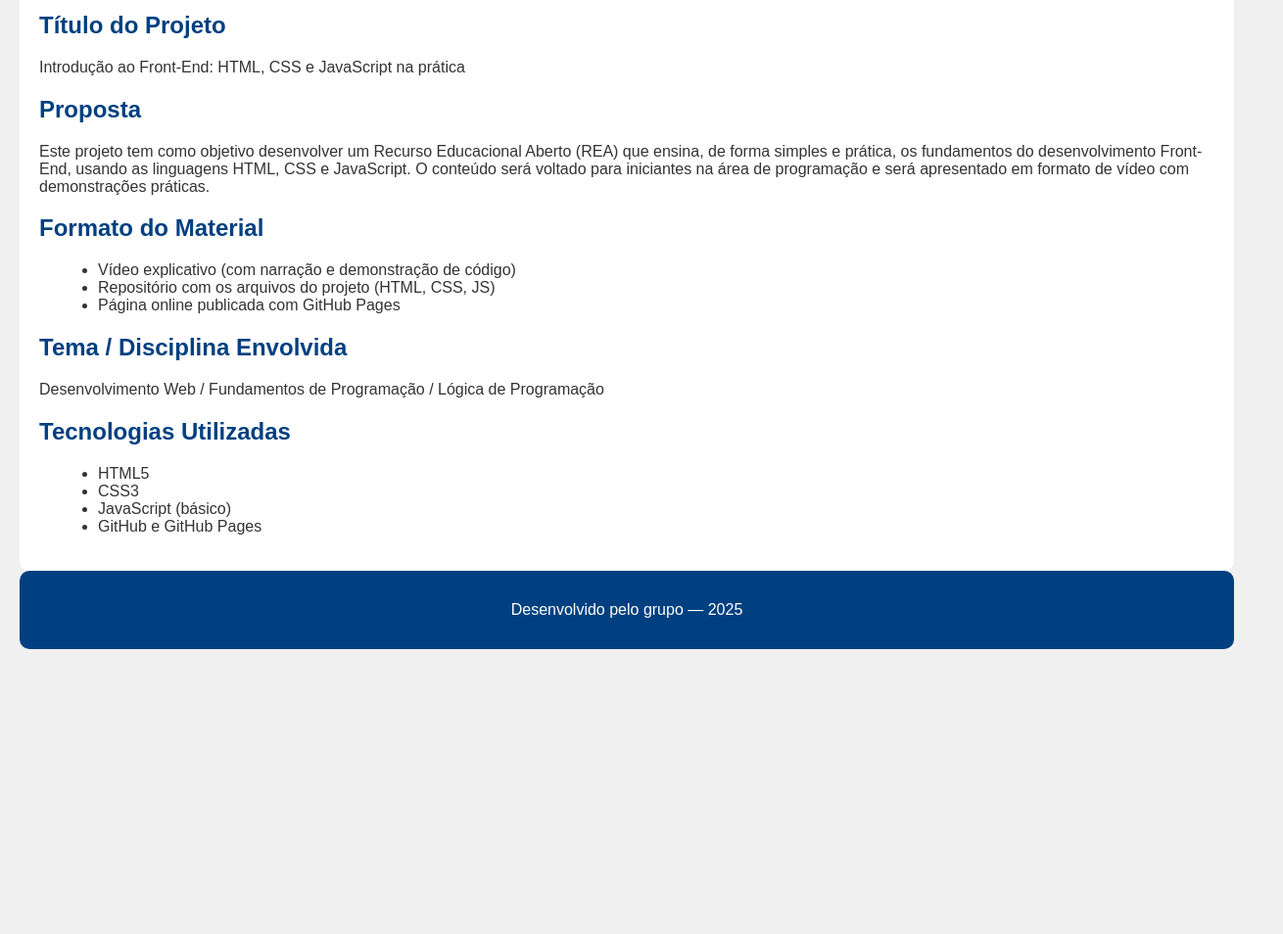
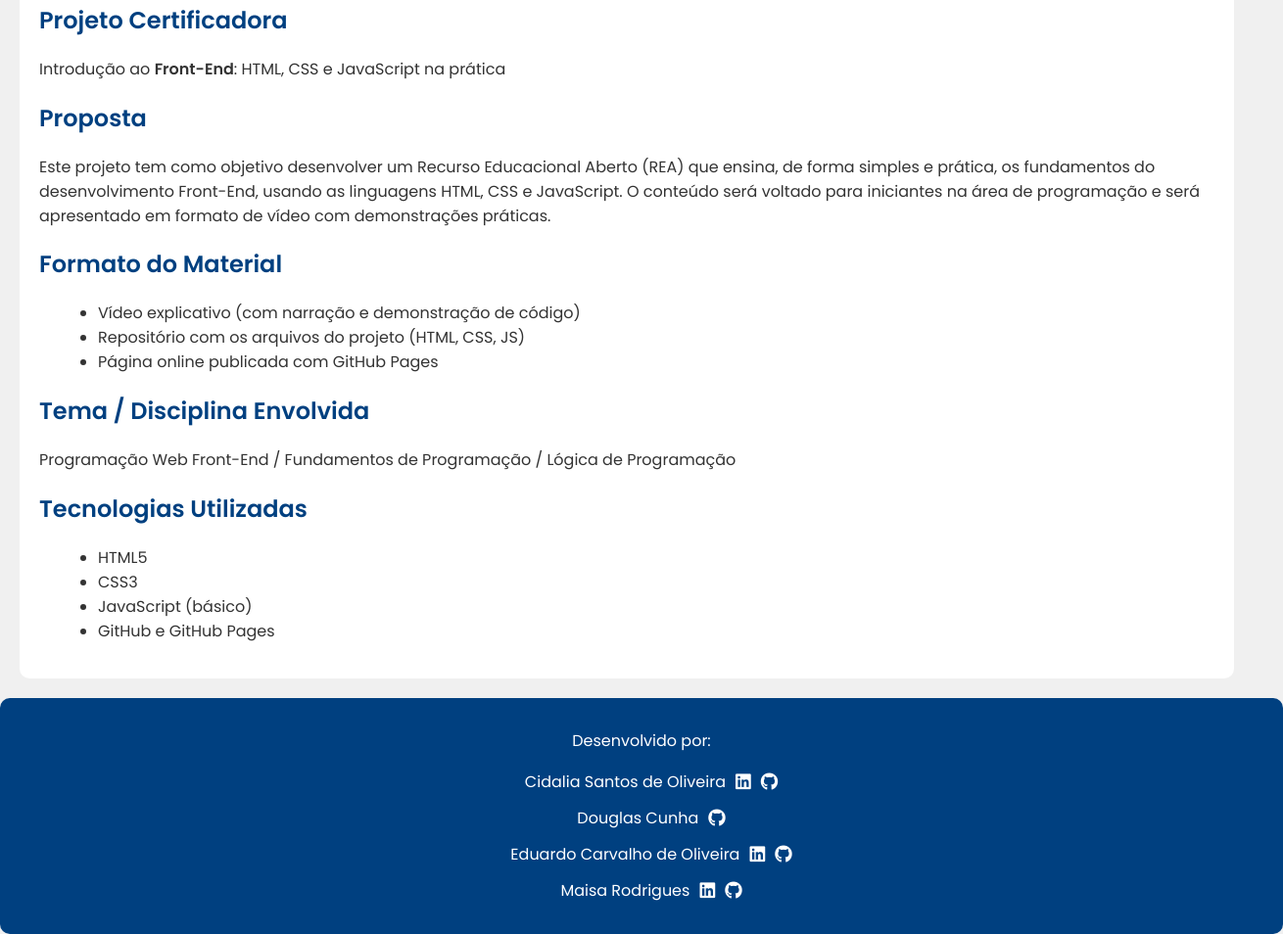
Before and after one commit to maisarodriguess/ProjetoCertificadora, a plain HTML site: page index.html in a window 1280 px wide. Shown: the part 178-1132 px from the top of the page at 98% size, 1310 px wide, since content can reach past the window. Before the commit the page ends 861 px from the top, so only its background shows below. Drawn offline with Linux system fonts and the light colour scheme.

Commit message:
Add files via upload

```diff
--- a/index.html
+++ b/index.html
@@ -4,6 +4,8 @@
     <meta charset="UTF-8">
     <title>Planejamento do Projeto REA</title>
     <link rel="stylesheet" href="style.css">
+    <link rel="stylesheet" href="https://cdnjs.cloudflare.com/ajax/libs/font-awesome/6.5.2/css/all.min.css">
+    <link href="https://fonts.googleapis.com/css2?family=Poppins:wght@400;600&display=swap" rel="stylesheet">
 </head>
 <body>
     <header>
@@ -12,8 +14,8 @@
 
     <main>
         <section>
-            <h2>Título do Projeto</h2>
-            <p>Introdução ao Front-End: HTML, CSS e JavaScript na prática</p>
+            <h2>Projeto Certificadora</h2>
+            <p>Introdução ao <strong>Front-End</strong>: HTML, CSS e JavaScript na prática</p>
         </section>
 
         <section>
@@ -35,7 +37,7 @@
 
         <section>
             <h2>Tema / Disciplina Envolvida</h2>
-            <p>Desenvolvimento Web / Fundamentos de Programação / Lógica de Programação</p>
+            <p>Programação Web Front-End / Fundamentos de Programação / Lógica de Programação</p>
         </section>
 
         <section>
@@ -51,7 +53,34 @@
     </main>
 
     <footer>
-        <p>Desenvolvido pelo grupo — 2025</p>
+        <p>Desenvolvido por: </p>
+        <div class="dev">
+            <ul>
+                <li>
+                    Cidalia Santos de Oliveira
+                    <a href="https://www.linkedin.com/in/cid%C3%A1liasandeol?utm_source=share&utm_campaign=share_via&utm_content=profile&utm_medium=ios_app" target="_blank"><i class="fa-brands fa-linkedin"></i></a>
+                    <a href="https://github.com/Cidaliasandeol" target="_blank"><i class="fa-brands fa-github"></i></a>
+                </li>
+                <li>
+                    Douglas Cunha
+                    <a href="https://github.com/douglasprov" target="_blank"><i class="fa-brands fa-github"></i></a>
+                </li>
+                <li>
+                    Eduardo Carvalho de Oliveira
+                    <a href="https://www.linkedin.com/in/eduardo-carvalho-de-oliveira/" target="_blank">
+                        <i class="fa-brands fa-linkedin"></i>
+                    </a>
+                    <a href="https://github.com/eduardocarvalhoo1" target="_blank">
+                        <i class="fa-brands fa-github"></i>
+                    </a>
+                </li>
+                <li>
+                    Maisa Rodrigues
+                    <a href="https://www.linkedin.com/in/maisa-r-74911a1a5" target="_blank"><i class="fa-brands fa-linkedin"></i></a>
+                    <a href="https://github.com/maisarodriguess" target="_blank"><i class="fa-brands fa-github"></i></a>
+                </li>
+            </ul>
+        </div>
     </footer>
 </body>
 </html>
--- a/style.css
+++ b/style.css
@@ -1,9 +1,13 @@
 body {
-    font-family: Arial, sans-serif;
-    margin: 20px;
+    font-family: 'Poppins', sans-serif;
+    margin: 0;
     padding: 0;
     background-color: #f0f0f0;
     color: #333;
+}
+
+main {
+    margin: 20px;
 }
 
 header, footer {
@@ -12,6 +16,7 @@
     padding: 15px;
     text-align: center;
     border-radius: 10px;
+    width: 100%;
 }
 
 main {
@@ -38,3 +43,35 @@
 a:hover {
     text-decoration: underline;
 }
+
+.dev ul {
+    list-style: none;
+    padding: 0;
+}
+
+.dev li {
+    margin: 10px 0;
+    display: flex;
+    align-items: center;
+    justify-content: center;
+    gap: 10px;
+}
+
+.dev a {
+    color: white;
+    font-size: 18px;
+    text-decoration: none;
+}
+
+.buttons {
+    display: inline-block;
+    margin-left: 5px;
+    margin-right: 5px;
+}
+
+.buttons a {
+    font-size: 18px;
+    color: white;
+    text-decoration: none;
+    margin-right: 5px;
+}
```
